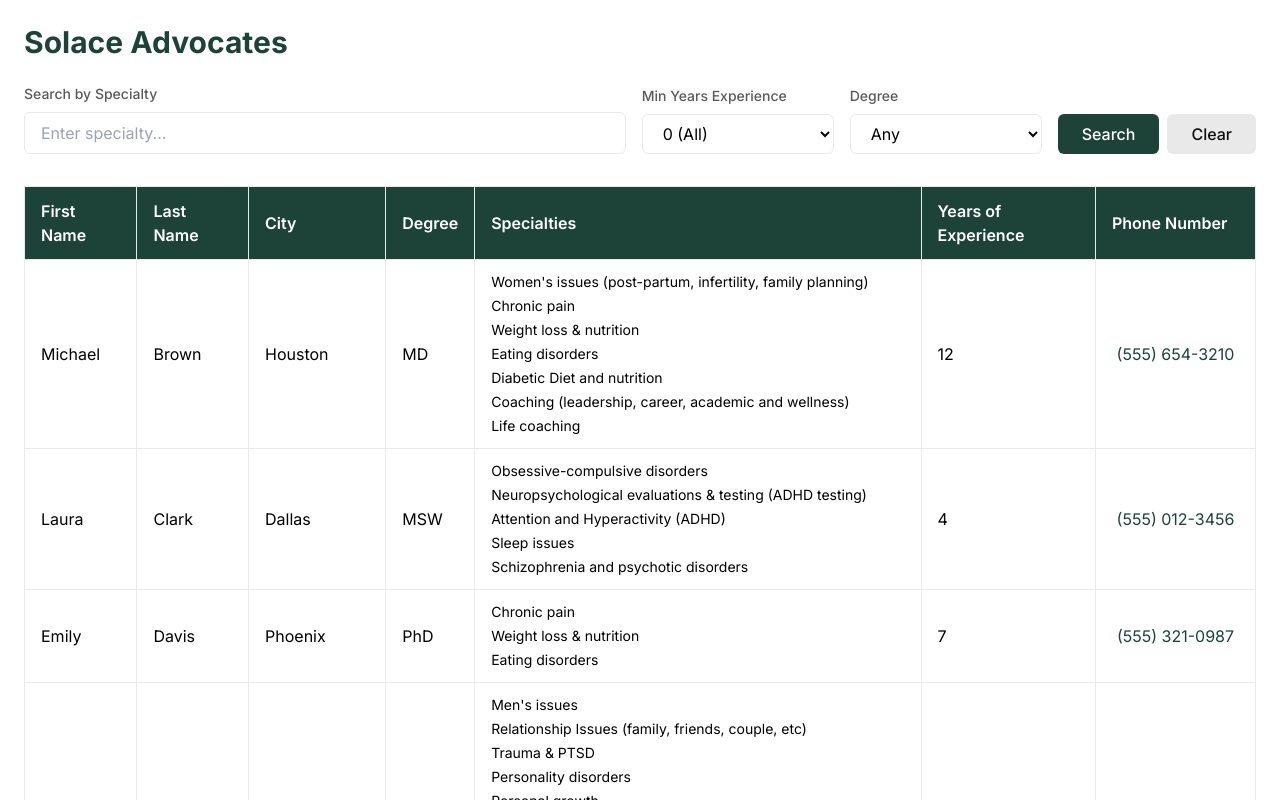
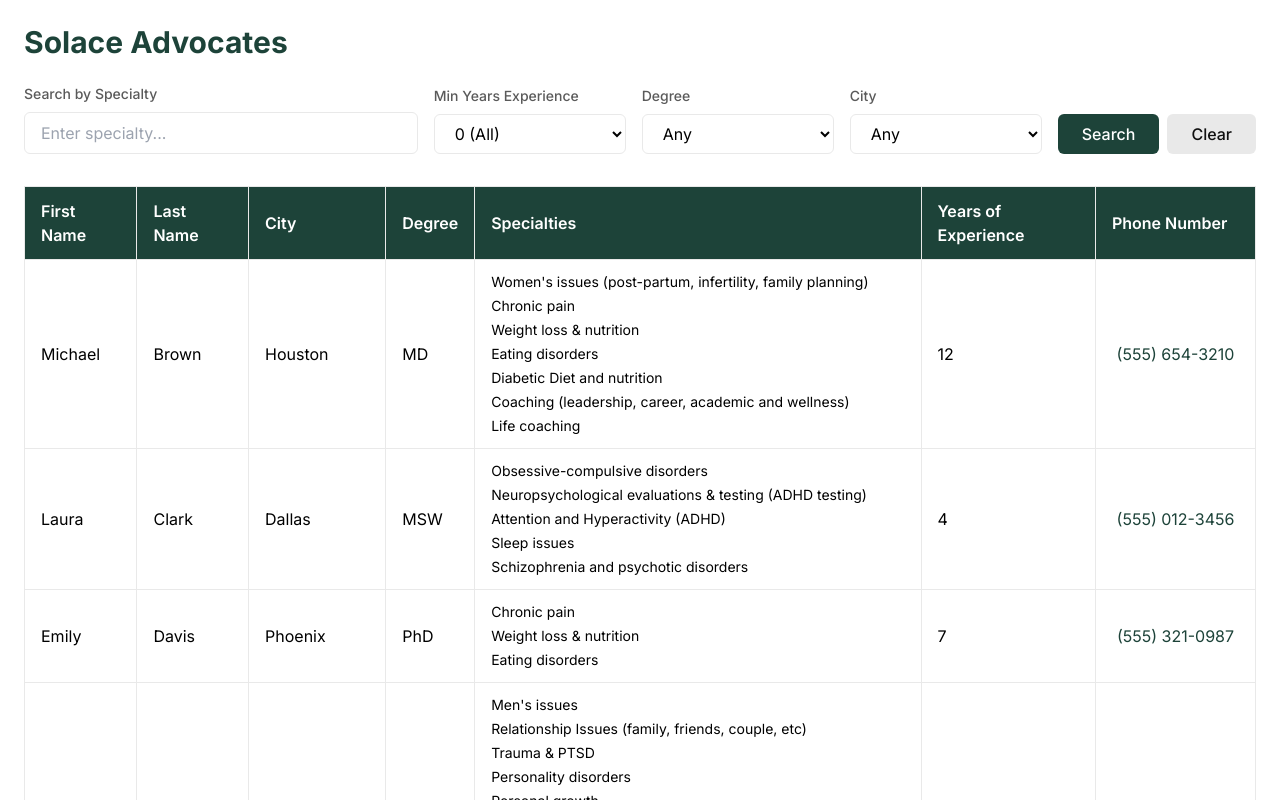
Before and after one commit to seanohue/solace-assignment, a Next.js app: page / in a window 1280 px wide. Shown: the top 800 px of the page. Built offline with nearby package versions, Linux system fonts and the light colour scheme.

Commit message:
add city filtering

```diff
--- a/src/app/api/advocates/route.ts
+++ b/src/app/api/advocates/route.ts
@@ -10,6 +10,7 @@ export async function GET(request: Request) {
   const specialty = searchParams.get("specialty");
   const minYearsParam = searchParams.get("minYears");
   const degree = searchParams.get("degree");
+  const city = searchParams.get("city");
   const cursorParam = searchParams.get("cursor");
   const limitParam = searchParams.get("limit");
 
@@ -42,6 +43,11 @@ export async function GET(request: Request) {
     data = data.filter((advocate) => advocate.degree === degree);
   }
 
+  // Filter by city
+  if (city && city !== "Any") {
+    data = data.filter((advocate) => advocate.city === city);
+  }
+
   // Sort by last name (ascending)
   data.sort((a, b) => a.lastName.localeCompare(b.lastName));
 
--- /dev/null
+++ b/src/app/api/cities/route.ts
@@ -0,0 +1,10 @@
+import { advocateData } from "../../../db/seed/advocates";
+
+export async function GET() {
+  // Get unique cities from advocate data, sorted alphabetically
+  const uniqueCities = Array.from(
+    new Set(advocateData.map((advocate) => advocate.city))
+  ).sort();
+
+  return Response.json({ cities: uniqueCities });
+}
--- a/src/app/page.tsx
+++ b/src/app/page.tsx
@@ -25,7 +25,8 @@ function buildUrl(
   cursor: number | null = null,
   limit: number = 10,
   minYears: number | null = null,
-  degree: string | null = null
+  degree: string | null = null,
+  city: string | null = null
 ) {
   const params = new URLSearchParams();
   if (searchTerm) {
@@ -37,10 +38,12 @@ function buildUrl(
   if (degree && degree !== "Any") {
     params.set("degree", degree);
   }
+  if (city && city !== "Any") {
+    params.set("city", city);
+  }
   params.set("cursor", (cursor ?? 0).toString());
   params.set("limit", limit.toString());
 
-  console.log(params.toString());
   return `/api/advocates?${params.toString()}`;
 }
 
@@ -49,12 +52,19 @@ function fetchAdvocates(
   cursor: number | null,
   minYears: number | null,
   degree: string | null,
+  city: string | null,
   callback: (response: PaginationResponse) => void
 ) {
-  const url = buildUrl(searchTerm, cursor, 10, minYears, degree);
+  const url = buildUrl(searchTerm, cursor, 10, minYears, degree, city);
   fetch(url).then((response) => {
     response.json().then((data) => callback(data));
   });
+}
+
+async function fetchCities(callback: (cities: string[]) => void) {
+  const response = await fetch("/api/cities");
+  const data = await response.json();
+  callback(data.cities);
 }
 
 /**
@@ -90,13 +100,15 @@ export default function Home() {
   const [searchTerm, setSearchTerm] = useState("");
   const [minYears, setMinYears] = useState<number | null>(0);
   const [degree, setDegree] = useState<string | null>("Any");
+  const [city, setCity] = useState<string | null>("Any");
+  const [cities, setCities] = useState<string[]>([]);
   const [cursor, setCursor] = useState<number | null>(null);
   const [total, setTotal] = useState(0);
   const [nextCursor, setNextCursor] = useState<number | null>(null);
   const [prevCursor, setPrevCursor] = useState<number | null>(null);
 
   const loadPage = (newCursor: number | null = null) => {
-    fetchAdvocates(searchTerm, newCursor, minYears, degree, (response) => {
+    fetchAdvocates(searchTerm, newCursor, minYears, degree, city, (response) => {
       setFilteredAdvocates(response.data);
       setTotal(response.total);
       setNextCursor(response.nextCursor);
@@ -107,11 +119,18 @@ export default function Home() {
 
   const resetPage = () => loadPage(0);
 
+  // Fetch cities on initial load
+  useEffect(() => {
+    fetchCities((citiesList) => {
+      setCities(citiesList);
+    });
+  }, []);
+
   // Fetch all advocates on initial load and when filters change
   useEffect(() => {
     resetPage();
     // eslint-disable-next-line react-hooks/exhaustive-deps
-  }, [minYears, degree]);
+  }, [minYears, degree, city]);
 
   const onChange = (e: React.ChangeEvent<HTMLInputElement>) => {
     setSearchTerm(e.target.value);
@@ -131,10 +150,15 @@ export default function Home() {
     setDegree(e.target.value);
   };
 
+  const onCityChange = (e: React.ChangeEvent<HTMLSelectElement>) => {
+    setCity(e.target.value);
+  };
+
   const handleClear = () => {
     setSearchTerm("");
     setMinYears(0);
     setDegree("Any");
+    setCity("Any");
     resetPage();
   };
 
@@ -208,6 +232,24 @@ export default function Home() {
               <option value="MD">MD</option>
               <option value="PhD">PhD</option>
               <option value="MSW">MSW</option>
+            </select>
+          </div>
+          <div className="min-w-48">
+            <label htmlFor="city" className="filter-label">
+              City
+            </label>
+            <select
+              id="city"
+              className="filter-select"
+              value={city ?? "Any"}
+              onChange={onCityChange}
+            >
+              <option value="Any">Any</option>
+              {cities.map((cityOption) => (
+                <option key={cityOption} value={cityOption}>
+                  {cityOption}
+                </option>
+              ))}
             </select>
           </div>
           <div className="flex gap-2">
```
